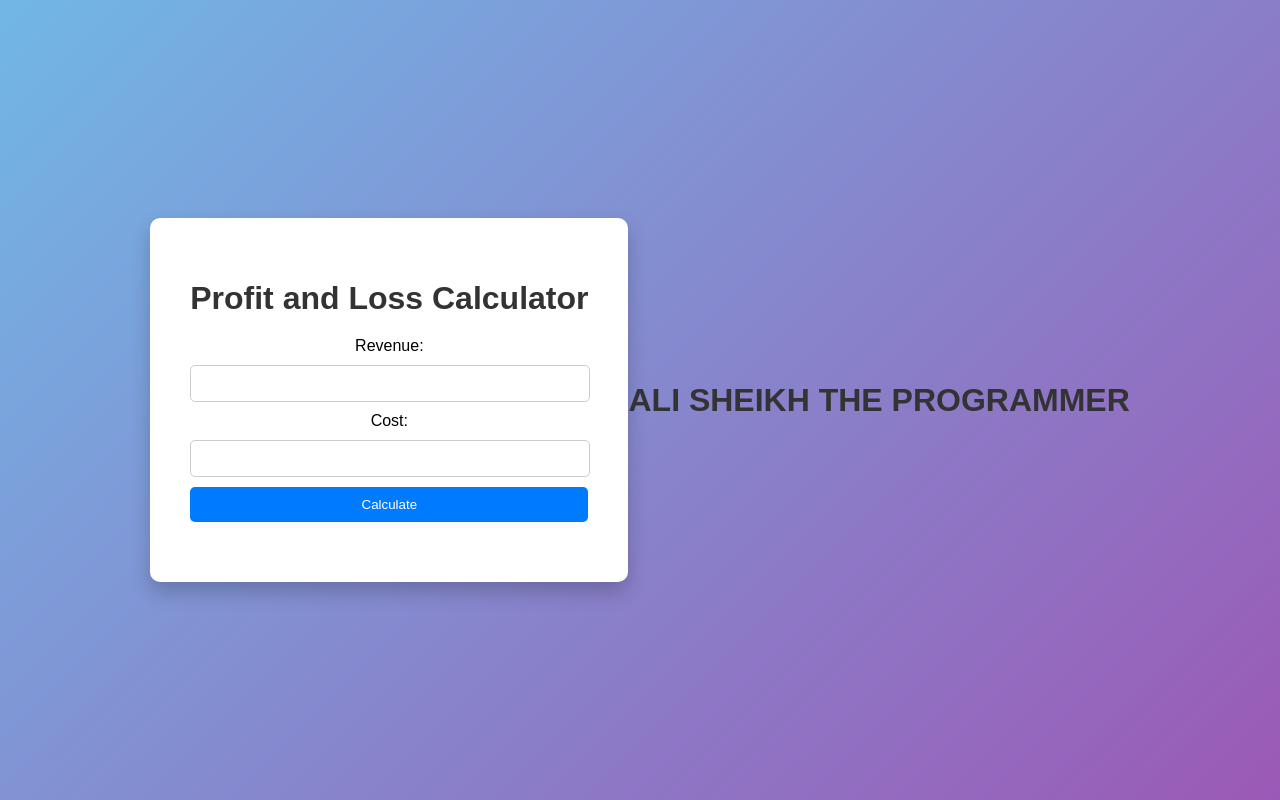
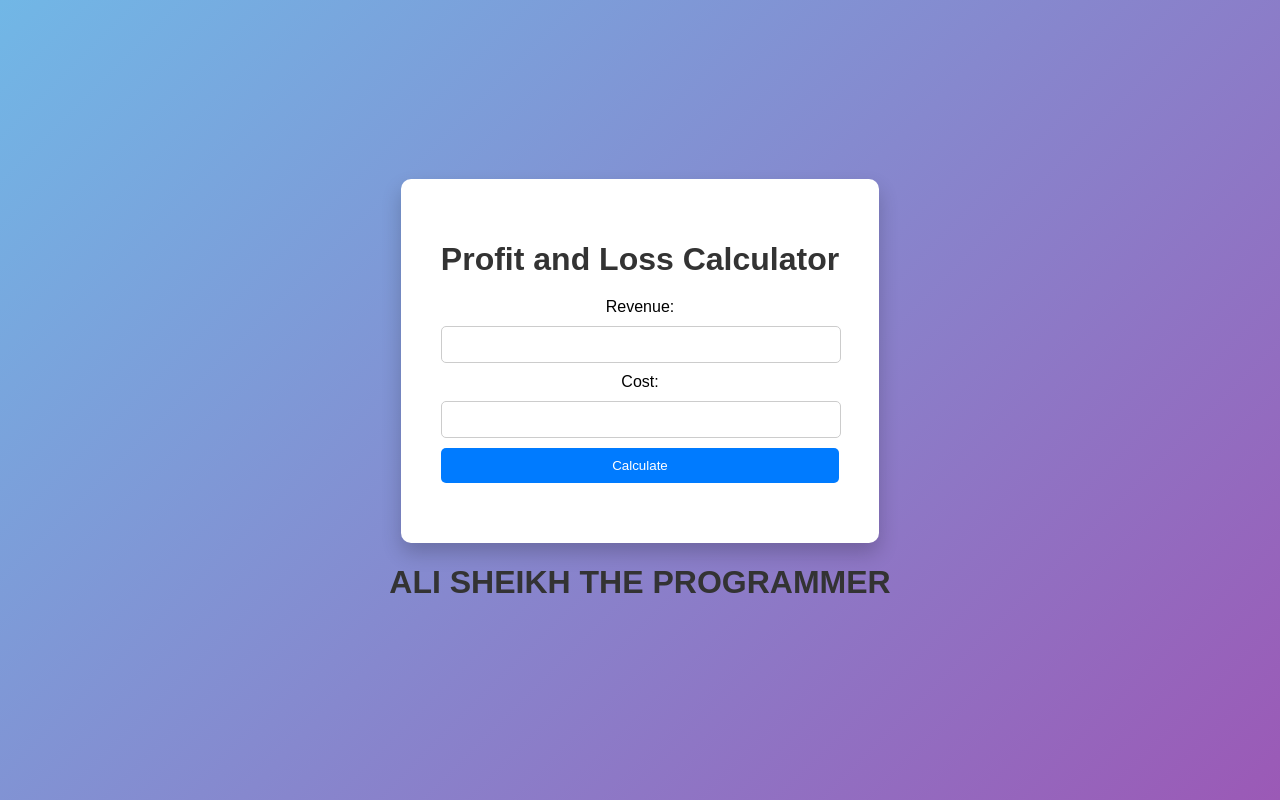
Before and after one commit to alisheikh3832/PROFIT-AND-LOSS-CALCULATOR, a plain HTML site: page index.html in a window 1280 px wide. Drawn offline with Linux system fonts and the light colour scheme.

Commit message:
Update style.css

```diff
--- a/style.css
+++ b/style.css
@@ -6,7 +6,7 @@ body {
     height: 100vh;
     background: linear-gradient(135deg, #71b7e6, #9b59b6);
     margin: 0;
-    flex-direction: coloumn;
+      flex-direction: column;
 }
 
 .container {
```
